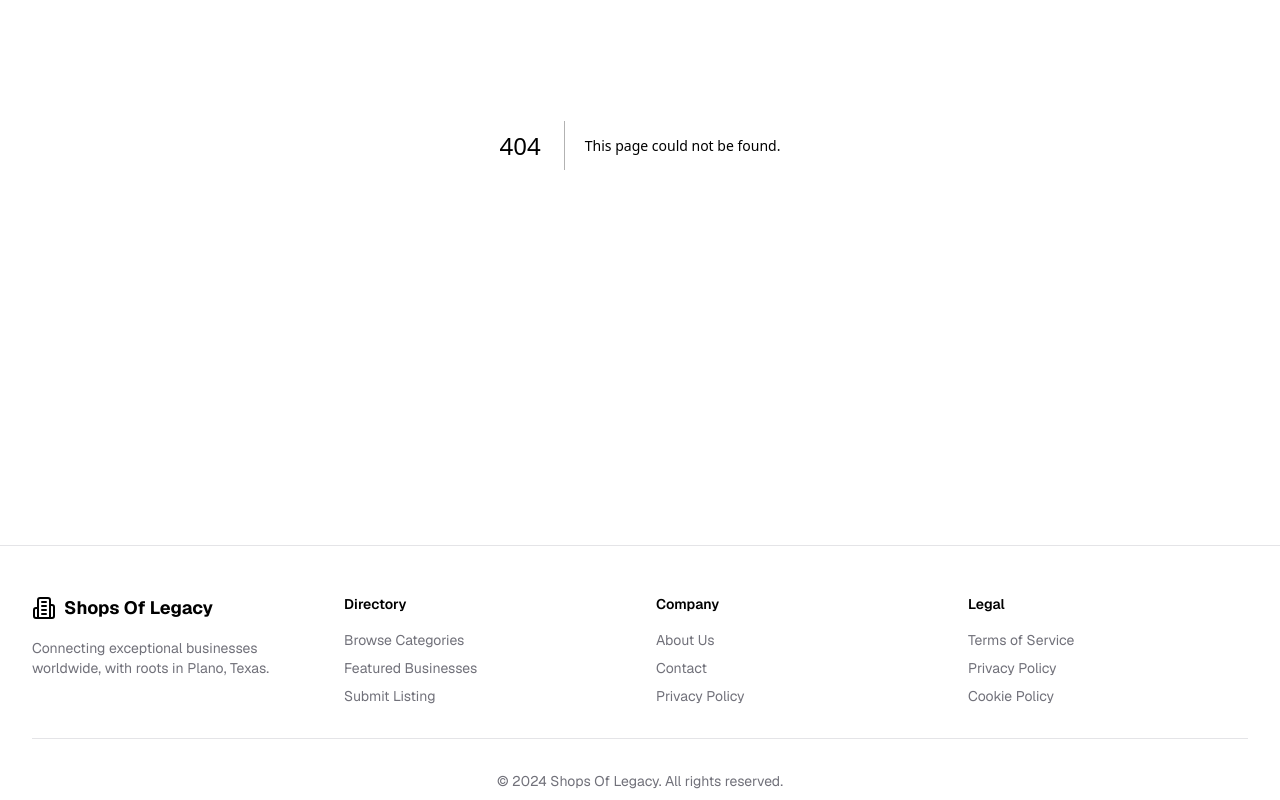
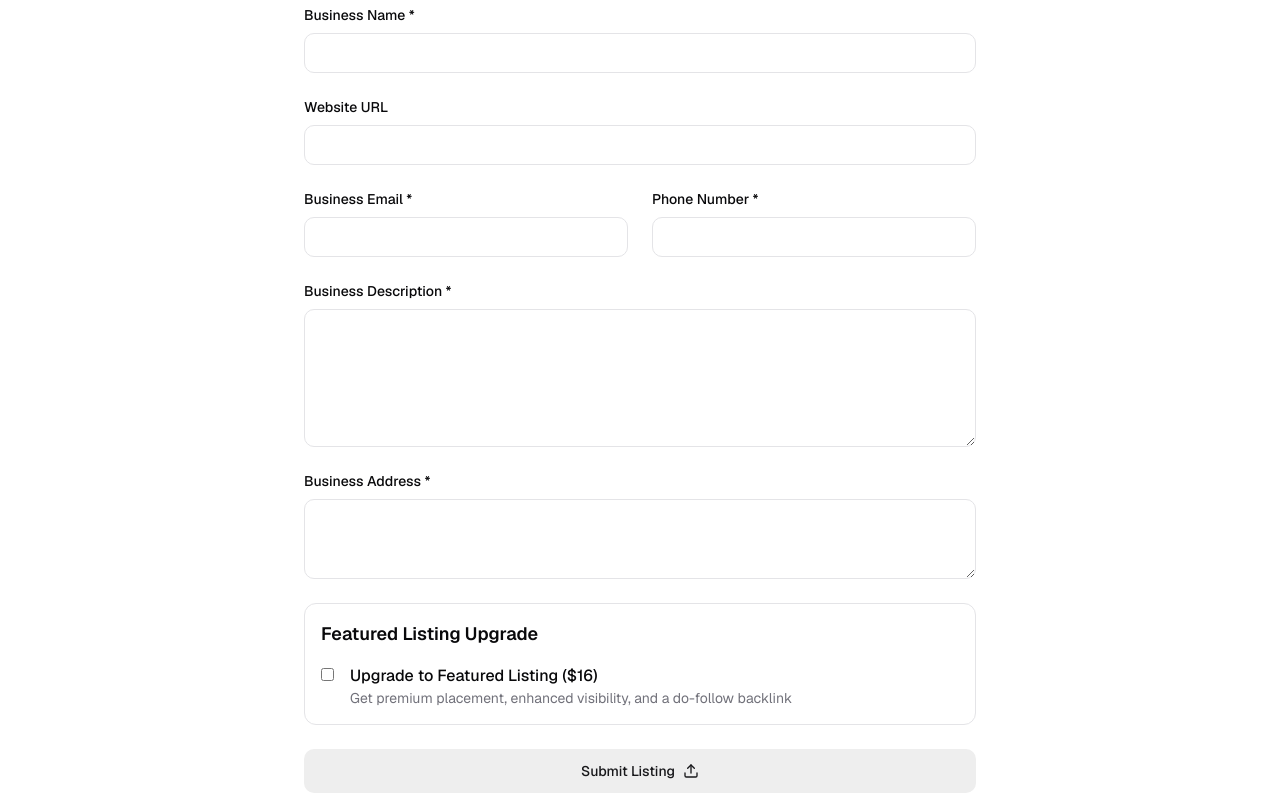
Before and after one commit to Jbrous96/Shops-Of-Legacy, a Next.js app: page /submit in a window 1280 px wide. Before the commit this address had no page. Shown: the part 320-1120 px from the top of the page. Built offline with nearby package versions, Linux system fonts and the light colour scheme.

Commit message:
Create page.tsx

```diff
--- /dev/null
+++ b/app/submit/page.tsx
@@ -0,0 +1,117 @@
+"use client";
+
+import { useState } from "react";
+import { Building2, Upload } from "lucide-react";
+import { Button } from "@/components/ui/button";
+import { Input } from "@/components/ui/input";
+import { Textarea } from "@/components/ui/textarea";
+import { useToast } from "@/hooks/use-toast";
+
+export default function SubmitListingPage() {
+  const [isSubmitting, setIsSubmitting] = useState(false);
+  const { toast } = useToast();
+
+  const handleSubmit = async (e: React.FormEvent) => {
+    e.preventDefault();
+    setIsSubmitting(true);
+
+    // Simulate form submission
+    await new Promise(resolve => setTimeout(resolve, 1000));
+
+    toast({
+      title: "Listing submitted",
+      description: "Your listing will be reviewed and published soon.",
+    });
+
+    setIsSubmitting(false);
+  };
+
+  return (
+    <div className="container py-16">
+      <div className="mx-auto max-w-2xl">
+        <div className="mb-12 text-center">
+          <Building2 className="mx-auto mb-4 h-12 w-12" />
+          <h1 className="mb-4 text-4xl font-bold">Submit Your Business</h1>
+          <p className="text-lg text-muted-foreground">
+            Join our curated directory of exceptional businesses
+          </p>
+        </div>
+
+        <form onSubmit={handleSubmit} className="space-y-6">
+          <div>
+            <label htmlFor="businessName" className="mb-2 block text-sm font-medium">
+              Business Name *
+            </label>
+            <Input id="businessName" required />
+          </div>
+
+          <div>
+            <label htmlFor="website" className="mb-2 block text-sm font-medium">
+              Website URL
+            </label>
+            <Input id="website" type="url" />
+          </div>
+
+          <div className="grid gap-6 md:grid-cols-2">
+            <div>
+              <label htmlFor="email" className="mb-2 block text-sm font-medium">
+                Business Email *
+              </label>
+              <Input id="email" type="email" required />
+            </div>
+            <div>
+              <label htmlFor="phone" className="mb-2 block text-sm font-medium">
+                Phone Number *
+              </label>
+              <Input id="phone" type="tel" required />
+            </div>
+          </div>
+
+          <div>
+            <label htmlFor="description" className="mb-2 block text-sm font-medium">
+              Business Description *
+            </label>
+            <Textarea id="description" rows={6} required />
+          </div>
+
+          <div>
+            <label htmlFor="address" className="mb-2 block text-sm font-medium">
+              Business Address *
+            </label>
+            <Textarea id="address" rows={3} required />
+          </div>
+
+          <div className="rounded-lg border p-4">
+            <h3 className="mb-4 text-lg font-semibold">Featured Listing Upgrade</h3>
+            <div className="flex items-start space-x-4">
+              <input
+                type="checkbox"
+                id="featured"
+                className="mt-1"
+              />
+              <div>
+                <label htmlFor="featured" className="font-medium">
+                  Upgrade to Featured Listing ($16)
+                </label>
+                <p className="text-sm text-muted-foreground">
+                  Get premium placement, enhanced visibility, and a do-follow backlink
+                </p>
+              </div>
+            </div>
+          </div>
+
+          <Button type="submit" size="lg" className="w-full" disabled={isSubmitting}>
+            {isSubmitting ? (
+              "Submitting..."
+            ) : (
+              <>
+                Submit Listing
+                <Upload className="ml-2 h-4 w-4" />
+              </>
+            )}
+          </Button>
+        </form>
+      </div>
+    </div>
+  );
+}
```
